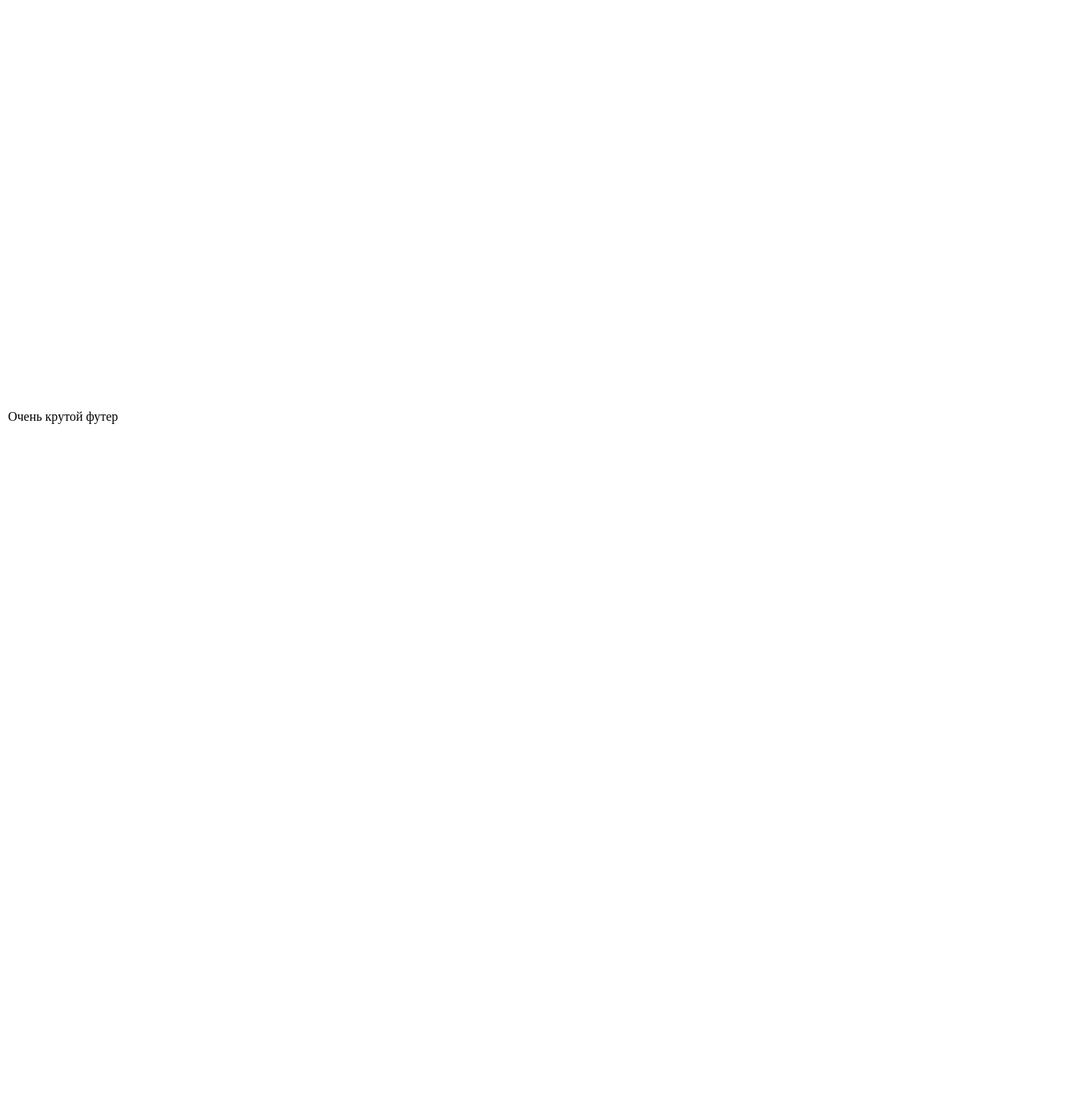
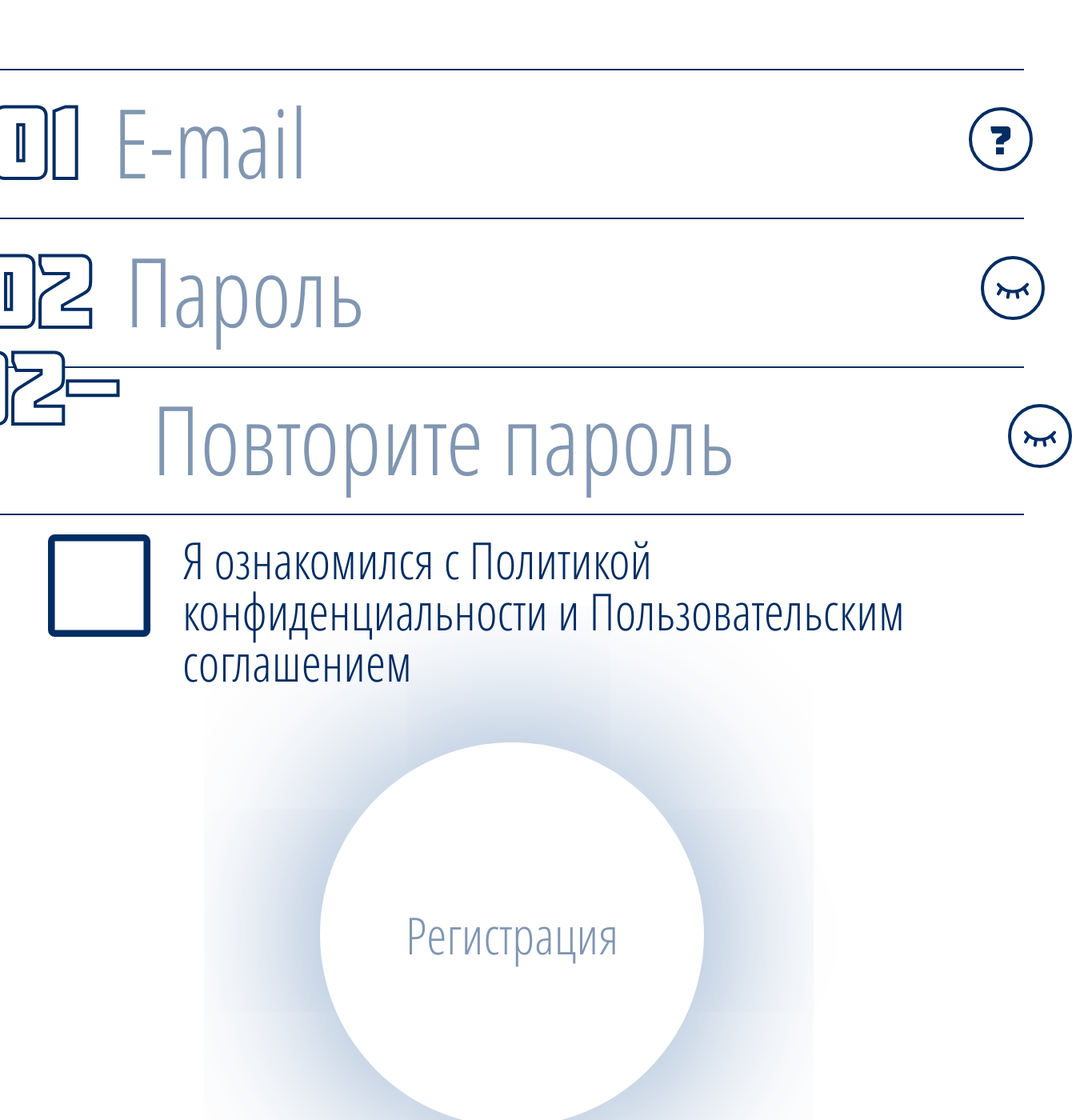
Before and after one commit to shtennikov/auth_page, a Vue app: page / in a window 1280 px wide. Shown: the part 260-1660 px from the top of the page at 80% size, 1340 px wide, since content can reach past the window. Before the commit the page ends 800 px from the top, so only its background shows below. Built offline with nearby package versions, Linux system fonts and the light colour scheme.

Commit message:
feat: add RegistryForm component

```diff
--- /dev/null
+++ b/src/components/RegistryForm.vue
@@ -0,0 +1,60 @@
+<template>
+    <form class="registry-form">
+        <div class="inputs-container">
+            <UiInput placeholder="E-mail" input-number="01">
+                <template #icon>
+                    <UiIcon icon="question" />
+                </template>
+            </UiInput>
+
+            <UiInput placeholder="Пароль" type="password" input-number="02">
+                <template #icon>
+                    <UiIcon icon="password-toggle" />
+                </template>
+            </UiInput>
+
+            <UiInput class="last" placeholder="Повторите пароль" type="password" input-number="02-1">
+                <template #icon>
+                    <UiIcon icon="password-toggle" />
+                </template>
+            </UiInput>
+        </div>
+
+        <div class="agreement">
+            <PolicyAgreement />
+        </div>
+        <div class="button-container">
+            <UiButton type="button">Регистрация</UiButton>
+        </div>
+    </form>
+</template>
+
+<script setup>
+import UiInput from './UI/UiInput.vue';
+import UiIcon from './UI/UiIcon.vue';
+import PolicyAgreement from './PolicyAgreement.vue';
+import UiButton from './UI/UiButton.vue';
+</script>
+
+<style scoped>
+.inputs-container {
+    & > * {
+        border-top: 2px solid var(--primary);
+
+        &:last-child {
+            border-bottom: 2px solid var(--primary);
+        }
+    }
+}
+
+.button-container {
+    display: flex;
+    justify-content: center;
+    padding-top: 100px;
+}
+
+.agreement {
+    display: flex;
+    justify-content: center;
+}
+</style>
--- /dev/null
+++ b/src/components/UI/UiButton.vue
@@ -0,0 +1,35 @@
+<template>
+    <button class="button">
+        <slot />
+    </button>
+</template>
+
+<script setup></script>
+
+<style scoped>
+.button {
+    --shadow-color: rgba(3, 64, 137, 0.45);
+    &:hover {
+        --shadow-color: var(--accent);
+    }
+
+    display: inline-block;
+    position: relative;
+    width: 480px;
+    height: 480px;
+    border-radius: 480px;
+    border: none;
+    outline: none;
+    background-color: var(--light);
+
+    -webkit-box-shadow: 0px 0px 200px 20px var(--shadow-color);
+    -moz-box-shadow: 0px 0px 200px 20px var(--shadow-color);
+    box-shadow: 0px 0px 200px 20px var(--shadow-color);
+
+    font-family: 'Germano';
+    font-size: 64px;
+    color: var(--text-secondary);
+
+    cursor: pointer;
+}
+</style>
--- a/src/components/UI/UiIcon.vue
+++ b/src/components/UI/UiIcon.vue
@@ -15,7 +15,9 @@ const icons = {
     'password-toggle': PasswordToggle,
     'password-toggle-alert': PasswordToggleAlert,
     question: Question,
-    'question-alert': QuestionAlert
+    'question-alert': QuestionAlert,
+    checkbox: CheckBox,
+    'checkbox-checked': CheckBoxChecked
 };
 </script>
 
--- a/src/views/PageAuth.vue
+++ b/src/views/PageAuth.vue
@@ -1,10 +1,12 @@
 <template>
     <AuthHeadlines v-model="currentView" />
+    <RegistryForm />
 </template>
 
 <script setup>
 import { ref } from 'vue';
 import AuthHeadlines from '../components/AuthHeadlines.vue';
+import RegistryForm from '../components/RegistryForm.vue';
 
 const currentView = ref('registry');
 </script>
```
